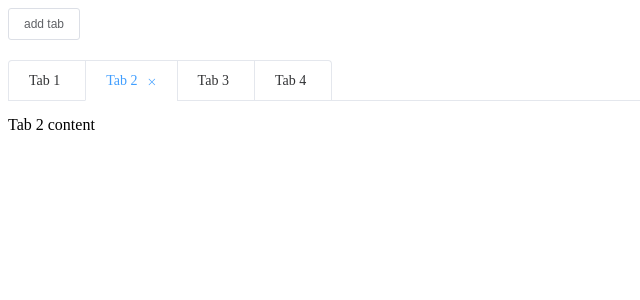
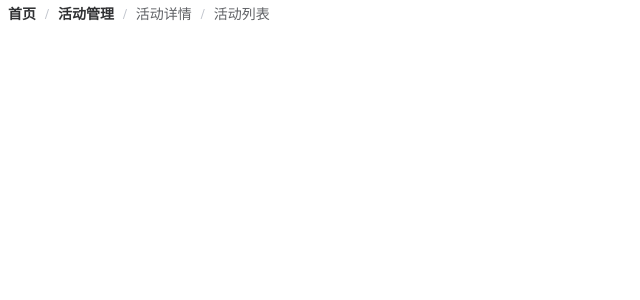
Before and after one commit to kingyeahwei/element_learning, a Vue app: page / in a window 1280 px wide. Shown: the top 300 px of the page, without its empty margins (0-640 px from the left). Built offline with nearby package versions, Linux system fonts and the light colour scheme.

Commit message:
breadcrumb 基础用法

```diff
--- a/src/App.vue
+++ b/src/App.vue
@@ -1,21 +1,11 @@
 <template>
   <div id="app">
-    <div style="margin-bottom: 20px">
-      <el-button
-        size="small"
-        @click="addTab(editableTabsValue)">
-        add tab
-      </el-button>
-    </div>
-    <el-tabs v-model="editableTabsValue" type="card" closable @tab-remove="removeTab">
-      <el-tab-pane
-        v-for="(item, index) in editableTabs"
-        :key="item.name"
-        :label="item.title"
-        :name="item.name">
-        {{item.content}}
-      </el-tab-pane>
-    </el-tabs>
+    <el-breadcrumb separator="/">
+      <el-breadcrumb-item :to="{path: '/'}">首页</el-breadcrumb-item>
+      <el-breadcrumb-item><a href="/">活动管理</a></el-breadcrumb-item>
+      <el-breadcrumb-item>活动详情</el-breadcrumb-item>
+      <el-breadcrumb-item>活动列表</el-breadcrumb-item>
+    </el-breadcrumb>
   </div>
 </template>
 
@@ -24,61 +14,9 @@
         name: "app",
         data() {
             return {
-                editableTabsValue: '2',
-                editableTabs: [
-                    {
-                        title: 'Tab 1',
-                        name: '1',
-                        content: 'Tab 1 content'
-                    }, {
-                        title: 'Tab 2',
-                        name: '2',
-                        content: 'Tab 2 content'
-                    }, {
-                        title: 'Tab 3',
-                        name: '3',
-                        content: 'Tab 3 content'
-                    }, {
-                        title: 'Tab 4',
-                        name: '4',
-                        content: 'Tab 4 content'
-                    }
-                ],
-                tabIndex: 2
             }
         },
         methods: {
-            addTab(targetName) {
-                let newTabName = ++this.tabIndex + "";
-                this.editableTabs.push({
-                    title: "new tab",
-                    name: newTabName,
-                    content: "new tab content"
-                })
-                this.editableTabsValue = newTabName
-            },
-            removeTab(targetName) {
-                let tabs = this.editableTabs;
-                let activeName = this.editableTabsValue;
-                // 更改那个被选中
-                if (activeName === targetName) {
-                    tabs.forEach((tab, index) => {
-                        if (tab.name === targetName) {
-                            let nextTab = tabs[index + 1] || tabs[index - 1];
-                            if (nextTab) {
-                                activeName = nextTab.name;
-                            }
-                        }
-                    });
-                }
-
-                this.editableTabs = tabs.filter(tab => tab.name !== targetName);
-                if (this.editableTabs.length > 0) {
-                  this.editableTabsValue = activeName;
-                } else  {
-                    this.editableTabsValue = ""
-                }
-            }
         }
     }
 </script>
```
